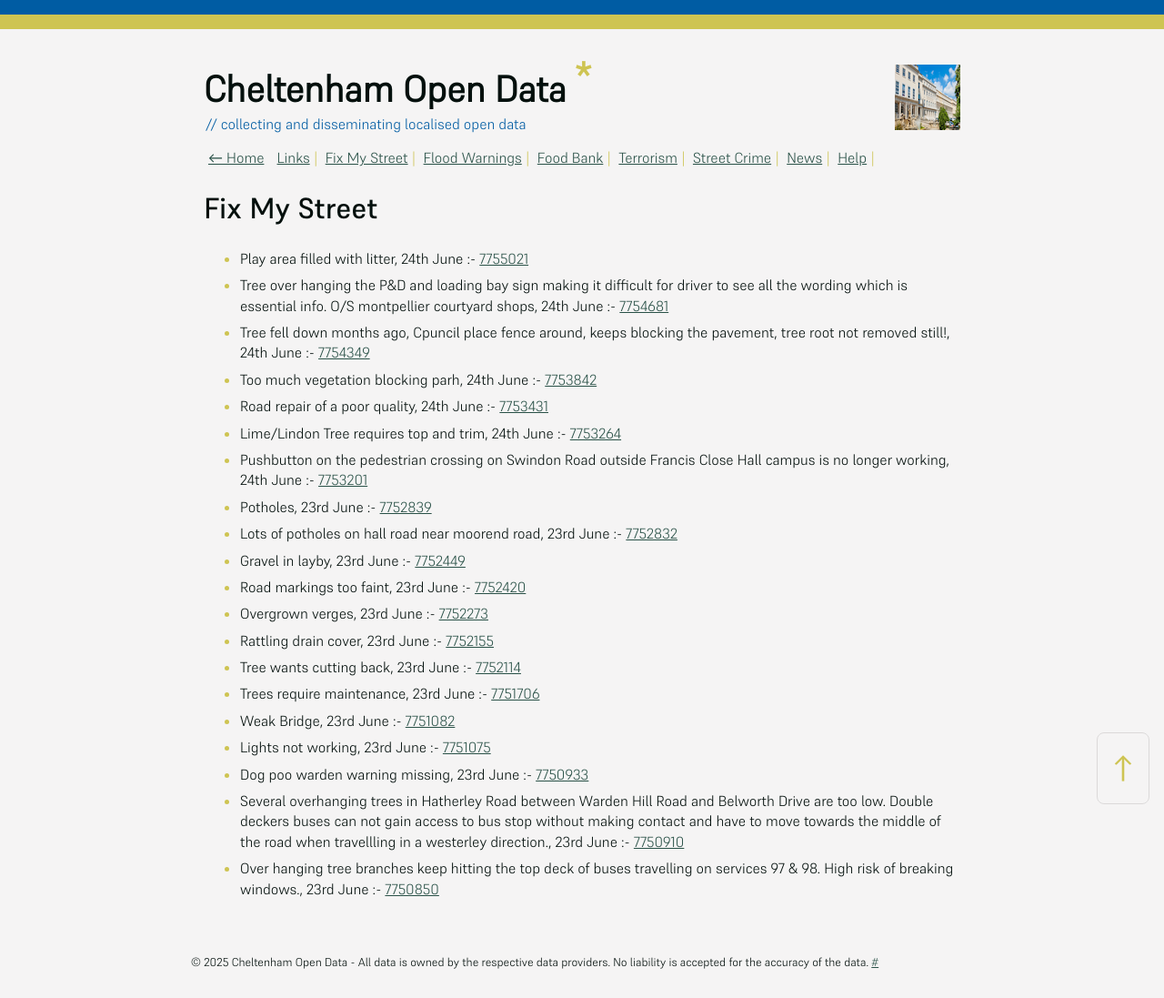
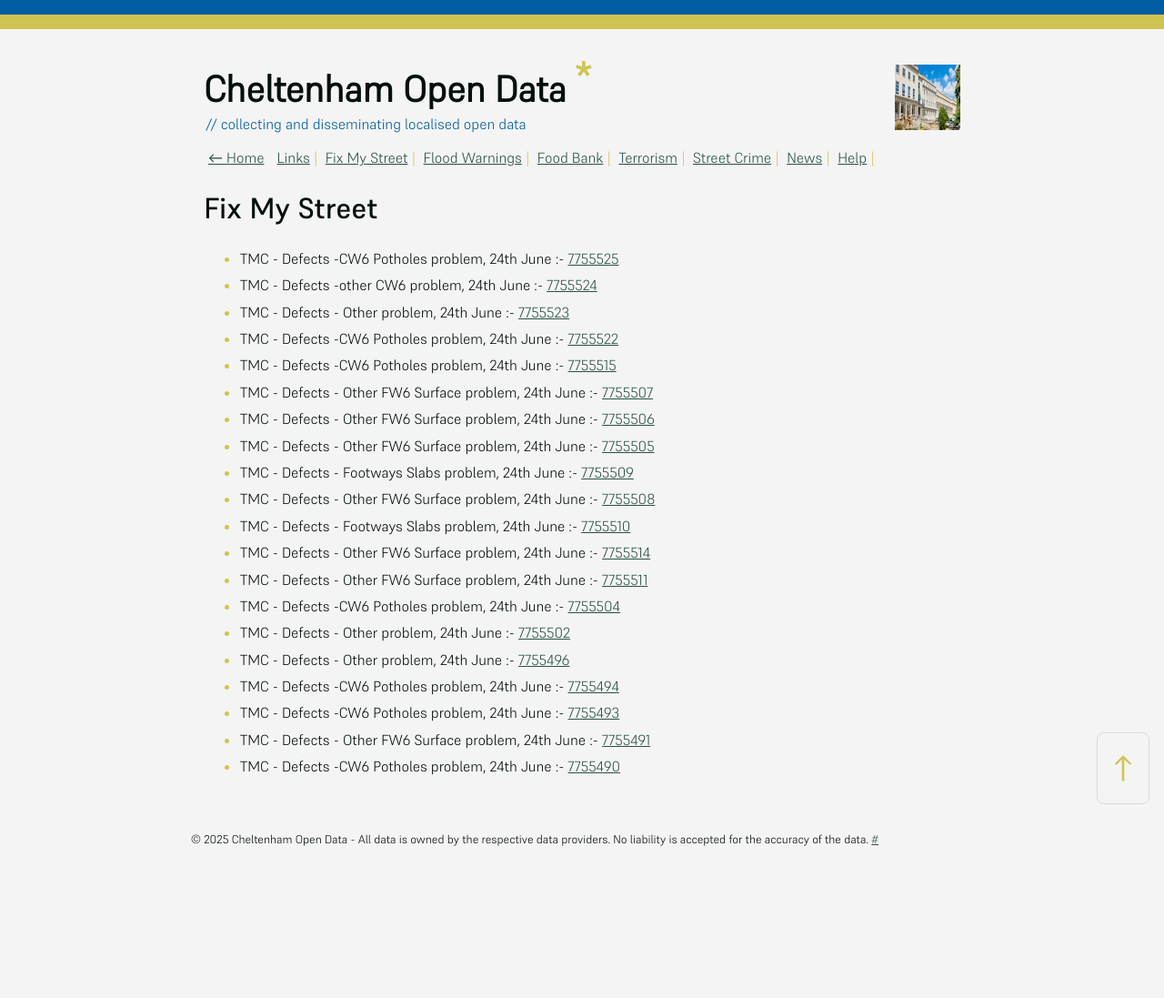
Before and after one commit to mat-0/cheltenham-open-data, a Jekyll site: the page built from _pages/fix-my-street.md, in a window 1280 px wide. Shown: the whole page at 91% size. Built offline with Jekyll 4.4.1, drawn with Linux system fonts in a browser that asks for light colours; after the commit the page ends 962 px from its top, so only the background shows below that.

Commit message:
Updated 2025-06-24 11:57:46

```diff
--- a/_pages/fix-my-street.md
+++ b/_pages/fix-my-street.md
@@ -9,25 +9,25 @@ permalink: /fix-my-street
 
 <!-- fix_marker starts -->
 
-- Play area filled with litter, 24th June :- [7755021](https://www.fixmystreet.com/report/7755021)
-- Tree over hanging the P&D and loading bay sign making it difficult for driver to see all the wording which is essential info. O/S montpellier courtyard shops, 24th June :- [7754681](https://www.fixmystreet.com/report/7754681)
-- Tree fell down months ago, Cpuncil place fence around, keeps blocking the pavement, tree root not removed still!, 24th June :- [7754349](https://www.fixmystreet.com/report/7754349)
-- Too much vegetation blocking parh, 24th June :- [7753842](https://www.fixmystreet.com/report/7753842)
-- Road repair of a poor quality, 24th June :- [7753431](https://www.fixmystreet.com/report/7753431)
-- Lime/Lindon Tree requires top and trim, 24th June :- [7753264](https://www.fixmystreet.com/report/7753264)
-- Pushbutton on the pedestrian crossing on Swindon Road outside Francis Close Hall campus is no longer working, 24th June :- [7753201](https://www.fixmystreet.com/report/7753201)
-- Potholes, 23rd June :- [7752839](https://www.fixmystreet.com/report/7752839)
-- Lots of potholes on hall road near moorend road, 23rd June :- [7752832](https://www.fixmystreet.com/report/7752832)
-- Gravel in layby, 23rd June :- [7752449](https://www.fixmystreet.com/report/7752449)
-- Road markings too faint, 23rd June :- [7752420](https://www.fixmystreet.com/report/7752420)
-- Overgrown verges, 23rd June :- [7752273](https://www.fixmystreet.com/report/7752273)
-- Rattling drain cover, 23rd June :- [7752155](https://www.fixmystreet.com/report/7752155)
-- Tree wants cutting back, 23rd June :- [7752114](https://www.fixmystreet.com/report/7752114)
-- Trees require maintenance, 23rd June :- [7751706](https://www.fixmystreet.com/report/7751706)
-- Weak Bridge, 23rd June :- [7751082](https://www.fixmystreet.com/report/7751082)
-- Lights not working, 23rd June :- [7751075](https://www.fixmystreet.com/report/7751075)
-- Dog poo warden warning missing, 23rd June :- [7750933](https://www.fixmystreet.com/report/7750933)
-- Several overhanging trees in Hatherley Road between Warden Hill Road and Belworth Drive are too low. Double deckers buses can not gain access to bus stop without making contact and have to move towards the middle of the road when travellling in a westerley direction., 23rd June :- [7750910](https://www.fixmystreet.com/report/7750910)
-- Over hanging tree branches keep hitting the top deck of buses travelling on services 97 & 98. High risk of breaking windows., 23rd June :- [7750850](https://www.fixmystreet.com/report/7750850)
+- TMC - Defects -CW6 Potholes  problem, 24th June :- [7755525](https://www.fixmystreet.com/report/7755525)
+- TMC - Defects -other CW6 problem, 24th June :- [7755524](https://www.fixmystreet.com/report/7755524)
+- TMC - Defects - Other problem, 24th June :- [7755523](https://www.fixmystreet.com/report/7755523)
+- TMC - Defects -CW6 Potholes  problem, 24th June :- [7755522](https://www.fixmystreet.com/report/7755522)
+- TMC - Defects -CW6 Potholes  problem, 24th June :- [7755515](https://www.fixmystreet.com/report/7755515)
+- TMC - Defects - Other FW6  Surface problem, 24th June :- [7755507](https://www.fixmystreet.com/report/7755507)
+- TMC - Defects - Other FW6  Surface problem, 24th June :- [7755506](https://www.fixmystreet.com/report/7755506)
+- TMC - Defects - Other FW6  Surface problem, 24th June :- [7755505](https://www.fixmystreet.com/report/7755505)
+- TMC - Defects - Footways Slabs problem, 24th June :- [7755509](https://www.fixmystreet.com/report/7755509)
+- TMC - Defects - Other FW6  Surface problem, 24th June :- [7755508](https://www.fixmystreet.com/report/7755508)
+- TMC - Defects - Footways Slabs problem, 24th June :- [7755510](https://www.fixmystreet.com/report/7755510)
+- TMC - Defects - Other FW6  Surface problem, 24th June :- [7755514](https://www.fixmystreet.com/report/7755514)
+- TMC - Defects - Other FW6  Surface problem, 24th June :- [7755511](https://www.fixmystreet.com/report/7755511)
+- TMC - Defects -CW6 Potholes  problem, 24th June :- [7755504](https://www.fixmystreet.com/report/7755504)
+- TMC - Defects - Other problem, 24th June :- [7755502](https://www.fixmystreet.com/report/7755502)
+- TMC - Defects - Other problem, 24th June :- [7755496](https://www.fixmystreet.com/report/7755496)
+- TMC - Defects -CW6 Potholes  problem, 24th June :- [7755494](https://www.fixmystreet.com/report/7755494)
+- TMC - Defects -CW6 Potholes  problem, 24th June :- [7755493](https://www.fixmystreet.com/report/7755493)
+- TMC - Defects - Other FW6  Surface problem, 24th June :- [7755491](https://www.fixmystreet.com/report/7755491)
+- TMC - Defects -CW6 Potholes  problem, 24th June :- [7755490](https://www.fixmystreet.com/report/7755490)
 
 <!-- fix_marker ends -->
```
Also changed, not shown: _data/flood.json (+4 -4 lines), _pages/news.md (+10 -10 lines), index.md (+4 -4 lines).
